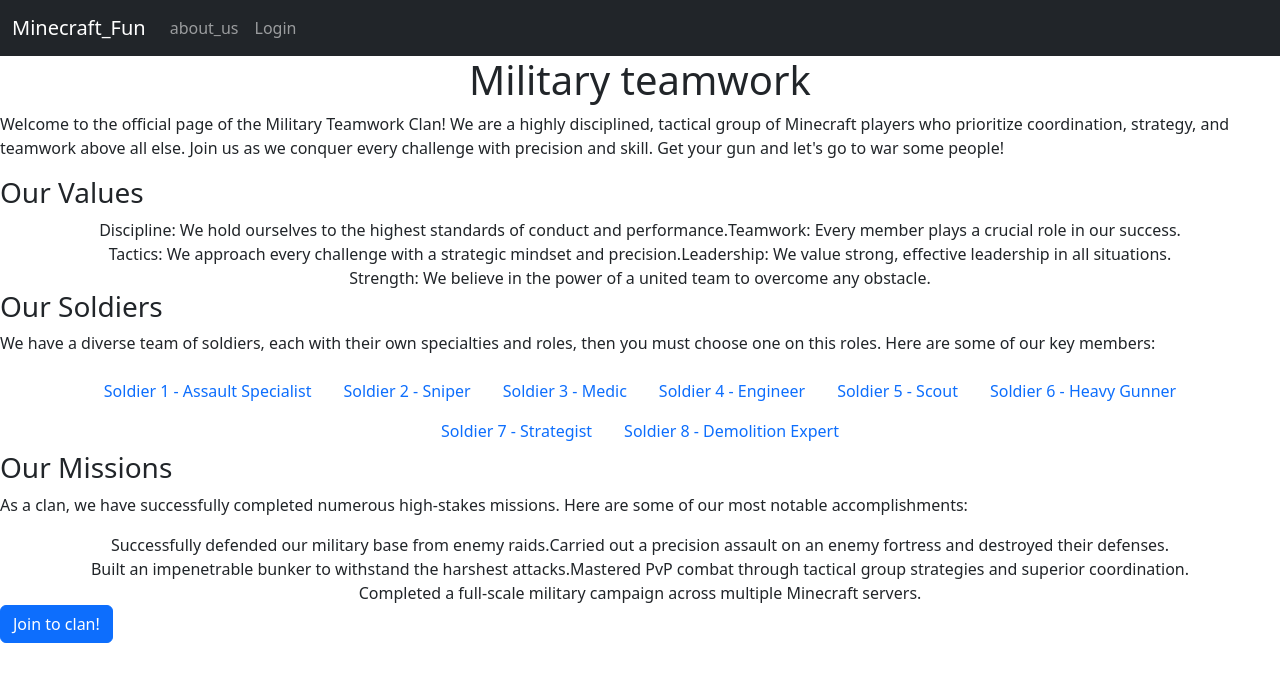
After one commit to bpopivnyak/Minecraft-server, a Flask app: page /Clan-page-2 in a window 1280 px wide. The commit adds this page. Shown: the top 682 px of the page. Run offline with Flask 3, Linux system fonts and the light colour scheme.

Commit message:
The final?

```diff
--- a/main.py
+++ b/main.py
@@ -27,5 +27,17 @@ def Credits():
 def DataPlayer():
     return render_template("Login.html")
 
+@app.route("/Clan-page-1")
+def clanInfo1():
+    return render_template("Cl@n-page#1.html")
+
+@app.route("/Clan-page-2")
+def clanInfo2():
+    return render_template("Cl@n-page#2.html")
+
+@app.route("/Clan-page-3")
+def clanInfo3():
+    return render_template("Cl@n-page#3.html")
+
 
 app.run()
--- /dev/null
+++ b/templates/Cl@n-page#2.html
@@ -0,0 +1,58 @@
+{% extends "base.html" %}
+
+{% block content %}
+<ul class="nav justify-content-center">
+    <h1>Military teamwork</h1>
+</ul>
+<p>Welcome to the official page of the Military Teamwork Clan! We are a highly disciplined, tactical group of Minecraft players who prioritize coordination, strategy, and teamwork above all else. Join us as we conquer every challenge with precision and skill. Get your gun and let's go to war some people!</p>
+<h3>Our Values</h3>
+    <ul class="nav justify-content-center">
+        <li>Discipline: We hold ourselves to the highest standards of conduct and performance.</li>
+        <li>Teamwork: Every member plays a crucial role in our success.</li>
+        <li>Tactics: We approach every challenge with a strategic mindset and precision.</li>
+        <li>Leadership: We value strong, effective leadership in all situations.</li>
+        <li>Strength: We believe in the power of a united team to overcome any obstacle.</li>
+    </ul>
+<h3>Our Soldiers</h3>
+    <p>We have a diverse team of soldiers, each with their own specialties and roles, then you must choose one on this roles. Here are some of our key members:</p>
+    <ul class="nav justify-content-center">
+        <li class="nav-item">
+            <a class="nav-link" href="#">Soldier 1 - Assault Specialist</a>
+        </li>
+        <li class="nav-item">
+            <a class="nav-link" href="#">Soldier 2 - Sniper</a>
+        </li>
+        <li class="nav-item">
+            <a class="nav-link" href="#">Soldier 3 - Medic</a>
+        </li>
+        <li class="nav-item">
+            <a class="nav-link" href="#">Soldier 4 - Engineer</a>
+        </li>
+        <li class="nav-item">
+            <a class="nav-link" href="#">Soldier 5 - Scout</a>
+        </li>
+        <li class="nav-item">
+            <a class="nav-link" href="#">Soldier 6 - Heavy Gunner</a>
+        </li>
+        <li class="nav-item">
+            <a class="nav-link" href="#">Soldier 7 - Strategist</a>
+        </li>
+        <li class="nav-item">
+            <a class="nav-link" href="#">Soldier 8 - Demolition Expert</a>
+        </li>
+    </ul>
+<h3>Our Missions</h3>
+    <p>As a clan, we have successfully completed numerous high-stakes missions. Here are some of our most notable accomplishments:</p>
+    <ul class="nav justify-content-center">
+        <li>Successfully defended our military base from enemy raids.</li>
+        <li>Carried out a precision assault on an enemy fortress and destroyed their defenses.</li>
+        <li>Built an impenetrable bunker to withstand the harshest attacks.</li>
+        <li>Mastered PvP combat through tactical group strategies and superior coordination.</li>
+        <li>Completed a full-scale military campaign across multiple Minecraft servers.</li>
+    </ul>
+<button type="button" class="btn btn-primary" data-bs-toggle="collapse" data-bs-target="#demo">Join to clan!</button>
+  <div id="demo" class="collapse">
+    You successfully join to the clan!
+  </div>
+</div>
+{% endblock %}
--- a/templates/Clans.html
+++ b/templates/Clans.html
@@ -2,9 +2,9 @@
 
 {% block content %}
 <div class="list-group">
-  <a href="Cl@n-page#1" class="list-group-item list-group-item-action">The survivors</a>
-  <a href="#" class="list-group-item list-group-item-action list-group-item-success">Military teamwork</a>
-  <a href="#" class="list-group-item list-group-item-action list-group-item-secondary">Undead Bones</a>
+  <a href="/Clan-page-1" class="list-group-item list-group-item-action">The survivors</a>
+  <a href="/Clan-page-2" class="list-group-item list-group-item-action list-group-item-success">Military teamwork</a>
+  <a href="/Clan-page-3" class="list-group-item list-group-item-action list-group-item-secondary">Undead Bones</a>
   <a href="#" class="list-group-item list-group-item-action list-group-item-info">Cloud skull</a>
   <a href="#" class="list-group-item list-group-item-action list-group-item-warning">The heist sword</a>
   <a href="#" class="list-group-item list-group-item-action list-group-item-danger">Dagerskull bodys</a>
--- a/templates/index.html
+++ b/templates/index.html
@@ -13,7 +13,7 @@
     <div class="row">
          <div class="col-md-3 col-sm-6">
         <div class="card" style="width:400px">
-    <img class="card-img-top" src="coin.jpg" alt="Card image" style="">
+    <img class="card-img-top" src="{{ url_for('static', filename='coin.jpg') }}" alt="Card image" style="">
     <div class="card-body">
       <h4 class="card-title">Donation shop</h4>
       <p class="card-text">The shop to only real money</p>
```
Also changed, not shown: templates/Cl@n-page#1.html (+24 -1 lines), templates/Cl@n-page#3.html (added, +39 -0 lines), static/coin.jpg (renamed from Static/coin.jpg), static/style.css (added).
